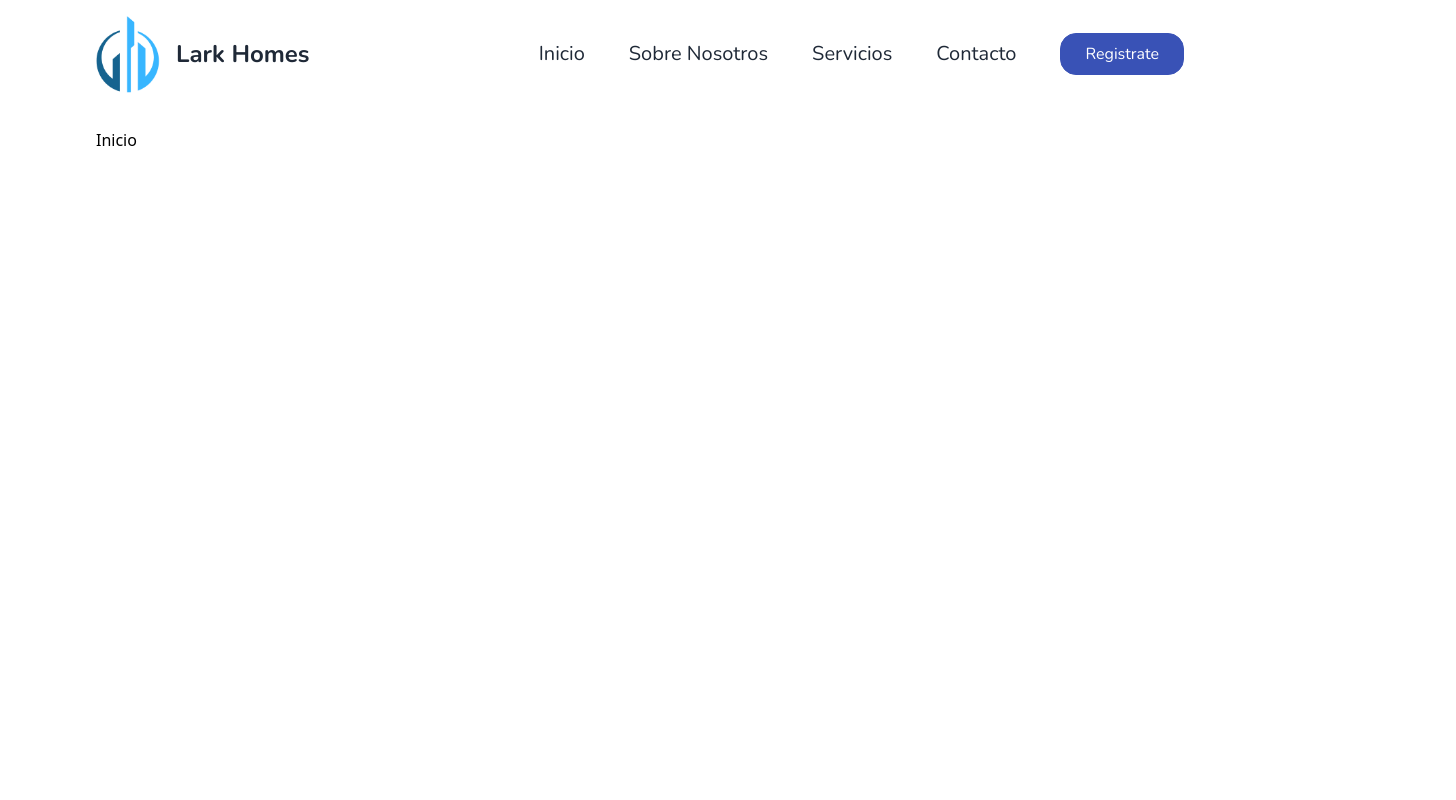
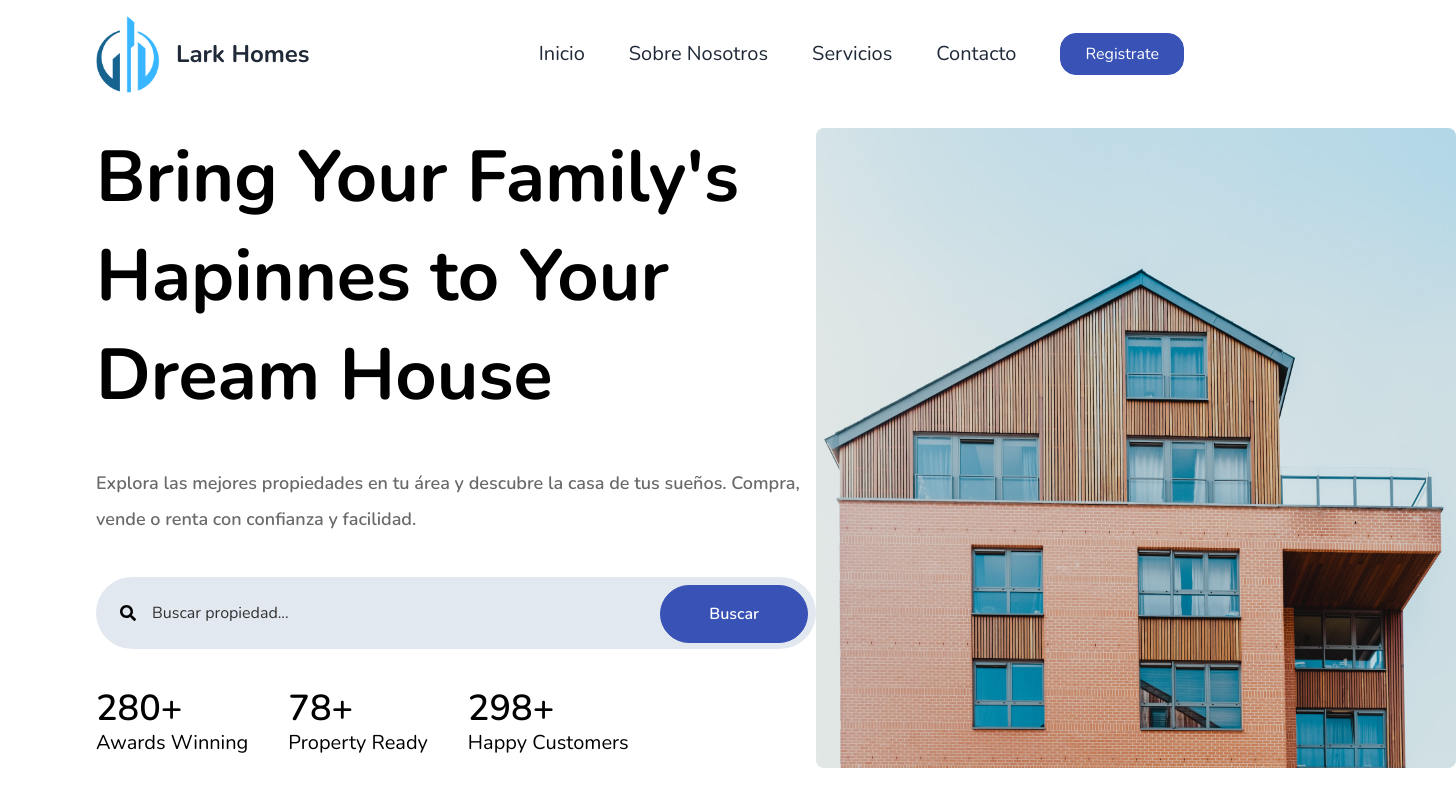
Before and after one commit to nachof948/lark-homes-app, a React (Vite) app in the folder Frontend/: page / in a window 1280 px wide. Shown: the whole page, 1456 px wide, since content can reach past the window. Built offline with nearby package versions, Linux system fonts and the light colour scheme.

Commit message:
Funcionalidad de busqueda

```diff
--- a/Frontend/src/App.jsx
+++ b/Frontend/src/App.jsx
@@ -9,6 +9,7 @@ import { CreatePublication } from './pages/CreatePublication'
 import { Publication } from './pages/Publication'
 import { UpdatePublication } from './pages/UpdatePublication'
 import { UserProfile } from './pages/UserProfile'
+import { Search } from './pages/Search'
 
 
 function App() {
@@ -21,6 +22,7 @@ function App() {
         <Route path='/iniciar-sesion' element={<SignIn />}></Route>
         <Route path='/publicacion/:id' element={<Publication />}></Route>
         <Route path='/perfil/:id' element={<UserProfile />}></Route>
+        <Route path='/search' element={<Search />}></Route>
         <Route element={<PrivateRoute/>}>
           <Route path='/mi-perfil' element={<Profile />}></Route>
           <Route path='/crear-publicacion' element={<CreatePublication />}></Route>
--- a/Frontend/src/api/index.js
+++ b/Frontend/src/api/index.js
@@ -57,3 +57,8 @@ export const updateComment = (id, content) => API.put(`/comment/editComment/${id
 export const likeComment = (id) => API.put(`/comment/likeComment/${id}`,{
     withCredentials:'include'
 })
+
+/* SEARCH*/
+export const getSearch = (searchQuery) => API.get(`/properties/search?${searchQuery}`,{
+    withCredentials:'include'
+})
--- /dev/null
+++ b/Frontend/src/components/Hero.jsx
@@ -0,0 +1,19 @@
+import React from 'react';
+import CasaHero from '../../public/Casa - Hero.jpg'
+import { SearchInput } from './SearchInput';
+import { Statistics } from './Statistics';
+const Hero = () => {
+  return(
+    <section className='flex justify-between items-stretch'>
+      <div className="flex flex-col font-nunito gap-10 ">
+        <h1 className=' font-bold text-7xl w-[45rem] leading-snug'>Bring Your Family's Hapinnes to Your Dream House </h1>
+        <p className='w-[45rem] leading-loose text-lg text-color-gris font-semibold'>Explora las mejores propiedades en tu área y descubre la casa de tus sueños. Compra, vende o renta con confianza y facilidad.</p>
+        <SearchInput />
+        <Statistics />
+      </div>
+      <img className='rounded-lg w-[45rem] h-[40rem]' src={CasaHero} alt="Casa" />
+    </section>
+  )
+}
+
+export { Hero }
--- a/Frontend/src/components/NavBar.jsx
+++ b/Frontend/src/components/NavBar.jsx
@@ -17,7 +17,7 @@ const NavBar = () => {
   const [open,setOpen]=useState(false);
 
 return (
-  <header className=' w-full fixed top-0 left-0 z-10  bg-white'>
+  <header className=' w-full fixed top-0 left-0 z-10 mb-6  bg-white'>
     <div className='w-[85vw] mx-auto md:flex items-center justify-between py-4 '>
       <Link to={'/'} className='font-bold text-2xl cursor-pointer flex items-center font-nunito
     text-gray-800 gap-4'>
--- /dev/null
+++ b/Frontend/src/components/SearchInput.jsx
@@ -0,0 +1,43 @@
+import {useEffect, useState} from 'react';
+import { FaSearch } from 'react-icons/fa'
+import { useNavigate } from 'react-router-dom';
+import { useDispatch } from 'react-redux';
+import { searchGet } from '../redux/actions/property';
+
+
+const SearchInput = () => {
+  const [search, setSearch] = useState('');
+  const navegar = useNavigate();
+  const dispatch = useDispatch();
+
+  const handleSubmit = (e) =>{
+    e.preventDefault();
+    const urlParams = new URLSearchParams(window.location.search);
+    urlParams.set('search', search);
+    const searchQuery = urlParams.toString()
+    dispatch(searchGet(searchQuery))
+    navegar(`/search/${searchQuery}`)
+  }
+
+  const inputStyle = 'bg-slate-200 outline-none w-[45rem] py-6 px-14 rounded-full placeholder:text-color-negro'
+  const buttonStyle = 'absolute top-2 right-2 transition-all duration-300 font-semibold bg-color-azul border border-color-azul text-white font-nunito py-4 px-12 rounded-full hover:bg-transparent hover:text-color-azul'
+
+  return(
+    <form className='relative' onSubmit={handleSubmit}>
+      <input
+        type="text"
+        placeholder='Buscar propiedad...'
+        className={inputStyle}
+        onChange={(e) => setSearch(e.target.value)}
+        value={search}
+        />
+      <FaSearch className='absolute top-7 left-6' />
+      <button className={buttonStyle} type='submit'>
+        Buscar
+      </button>
+    </form>
+
+  )
+}
+
+export { SearchInput }
--- /dev/null
+++ b/Frontend/src/components/Statistics.jsx
@@ -0,0 +1,17 @@
+import React from 'react';
+import dataHero from './dataHero.json'
+
+const Statistics = () => {
+  return(
+    <div className='flex items-center gap-10'>
+      {dataHero.map(datos =>(
+        <div className="flex flex-col">
+          <p className='font-nunito font-semibold text-4xl'>{datos.number}+</p>
+          <p className='font-nunito text-xl'>{datos.text}</p>
+        </div>
+      ))}
+    </div>
+  )
+}
+
+export { Statistics }
--- /dev/null
+++ b/Frontend/src/components/dataHero.json
@@ -0,0 +1,14 @@
+[
+    {
+        "number":280,
+        "text":"Awards Winning"
+    },
+    {
+        "number":78,
+        "text":"Property Ready"
+    },
+    {
+        "number":298,
+        "text":"Happy Customers"
+    }
+]
--- a/Frontend/src/constants/index.js
+++ b/Frontend/src/constants/index.js
@@ -13,3 +13,4 @@ export const CREATE_COMMENT = 'CREATE_COMMENT'
 export const GET_COMMENT = 'GET_COMMENT'
 export const DELETE_COMMENT = 'DELETE_COMMENT'
 export const UPDATE_COMMENT = 'UPDATE_COMMENT'
+export const SEARCH_LISTING = 'SEARCH_LISTING'
--- a/Frontend/src/pages/Home.jsx
+++ b/Frontend/src/pages/Home.jsx
@@ -1,23 +1,11 @@
-import { useSelector } from "react-redux"
+import { Hero } from "../components/Hero"
 
 const Home = () => {
-  const { user } = useSelector((state) => state.auth)
 
 
   return(
     <main className="mt-[8rem] w-[85vw] mx-auto">
-      {!user?.username ? (
-        <h1>Inicio</h1>
-      ) : (
-        <>
-          {user?.seller ? (
-            <h1>Bienvenido/a al vendedor/a {user.username}</h1>
-          ) : (
-            <h1>Bienvenido/a al comprador/a {user.username}</h1>
-          )}
-        </>
-      )}
-
+      <Hero />
     </main>
   )
 }
--- /dev/null
+++ b/Frontend/src/pages/Search.jsx
@@ -0,0 +1,12 @@
+import React from 'react';
+import { useSelector } from 'react-redux';
+const Search = () => {
+  const { listing } = useSelector((state) => state.listing)
+  console.log(listing)
+
+  return(
+    <div>Search</div>
+  )
+}
+
+export { Search }
--- a/Frontend/src/redux/actions/property.js
+++ b/Frontend/src/redux/actions/property.js
@@ -26,3 +26,13 @@ export const publicationDelete = (id) => async(dispatch) =>{
         console.log(error)
     }
 }
+
+export const searchGet = (searchQuery) => async (dispatch) =>{
+    try {
+        const { data } = await api.getSearch(searchQuery)
+        console.log(data)
+        dispatch({type: SEARCH_LISTING, payload: data})
+    } catch (error) {
+        console.log(error)
+    }
+}
--- a/Frontend/src/redux/reducers/property.js
+++ b/Frontend/src/redux/reducers/property.js
@@ -1,4 +1,4 @@
-import { DELETE_IMAGE, DELETE_PUBLICATION, GET_PUBLICATION, GET_PUBLICATION_USER, UPDATE_PUBLICATION } from "../../constants";
+import { DELETE_IMAGE, DELETE_PUBLICATION, GET_PUBLICATION, GET_PUBLICATION_USER, UPDATE_PUBLICATION,SEARCH_LISTING } from "../../constants";
 
 const initialState = {
     listing:[],
@@ -33,6 +33,11 @@ const listingReducer = (state = initialState, action) =>{
                 ...state,
                 list: action.payload
             }
+        case SEARCH_LISTING:
+            return {
+                ...state,
+                listing: action.payload
+            }
         default:
             return state
     }
```
Also changed, not shown: Frontend/public/Casa - Hero.jpg (added).
